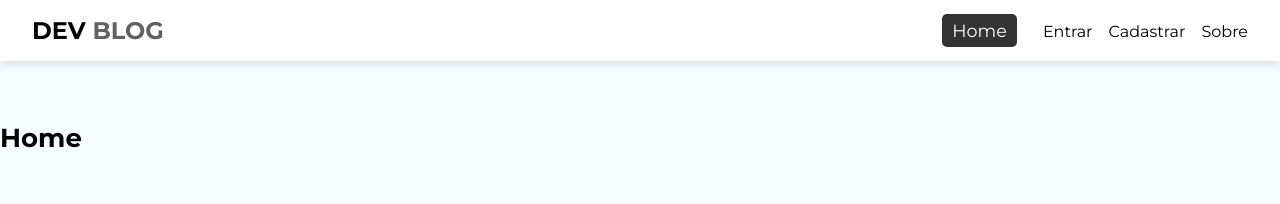
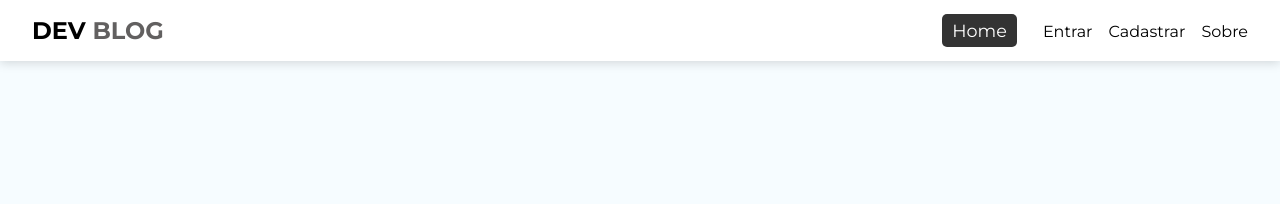
Before and after one commit to rodolphoreis/blog, a React (Vite) app: page / in a window 1280 px wide. Shown: the top 204 px of the page. Built offline with nearby package versions, Linux system fonts and the light colour scheme; no server answers.

Commit message:
feat: create handleSubmit

```diff
--- a/src/pages/Home/Home.jsx
+++ b/src/pages/Home/Home.jsx
@@ -9,9 +9,13 @@ import { useState } from "react";
 const Home = () => {
   const [query, setQuery] = useState("");
   const [posts] = useState([]);
+
+  const handleSubmit = (e) => {
+    e.preventDefault();
+  };
+
   return (
-    <div>
-      <h1>Home</h1>
+    <div className={styles.home}>
     </div>
   );
 };
```
